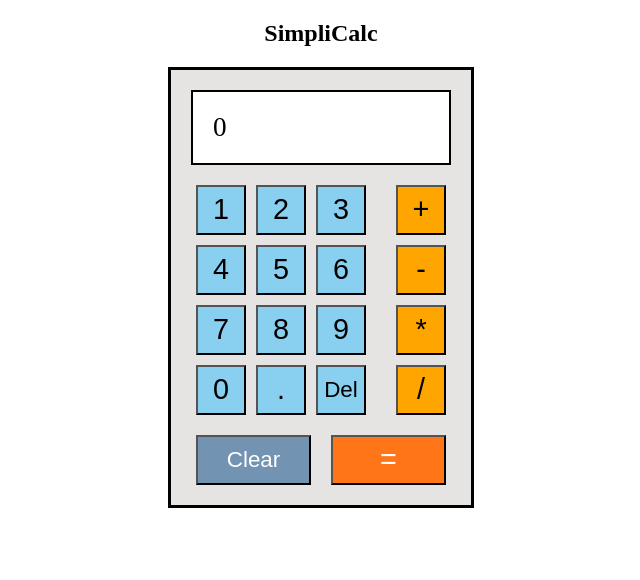
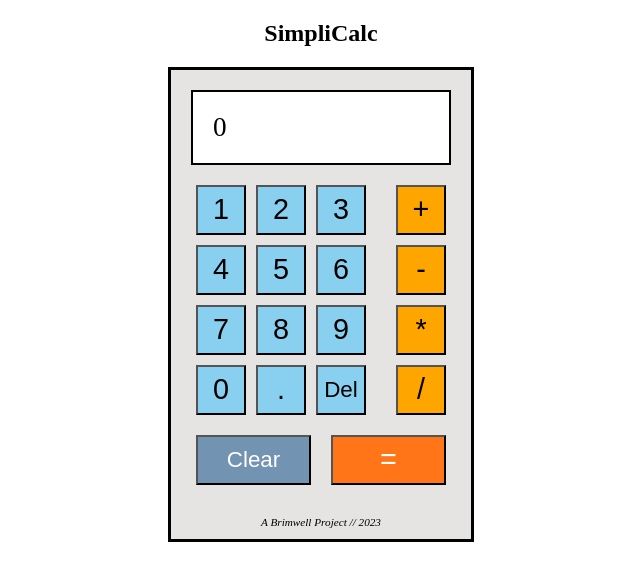
Before and after one commit to brimwell/calculatorproject, a plain HTML site: page index.html in a window 1280 px wide. Shown: the whole page, without its empty margins (319-959 px from the left). Drawn offline with Linux system fonts and the light colour scheme.

Commit message:
Add a footer

```diff
--- a/index.html
+++ b/index.html
@@ -39,6 +39,9 @@
                 <button id="equals">=</button>
             </div>
         </div>
+        <footer>
+            <p>A Brimwell Project // 2023</p>
+        </footer>
     </div>
 </body>
 </html>
--- a/style.css
+++ b/style.css
@@ -86,3 +86,9 @@ h2 {
     color: white;
     font-size: 1.8em;
 }
+
+footer {
+    text-align: center;
+    font-style: italic;
+    font-size: .7em;
+}
```
Also changed, not shown: 1 other file.
